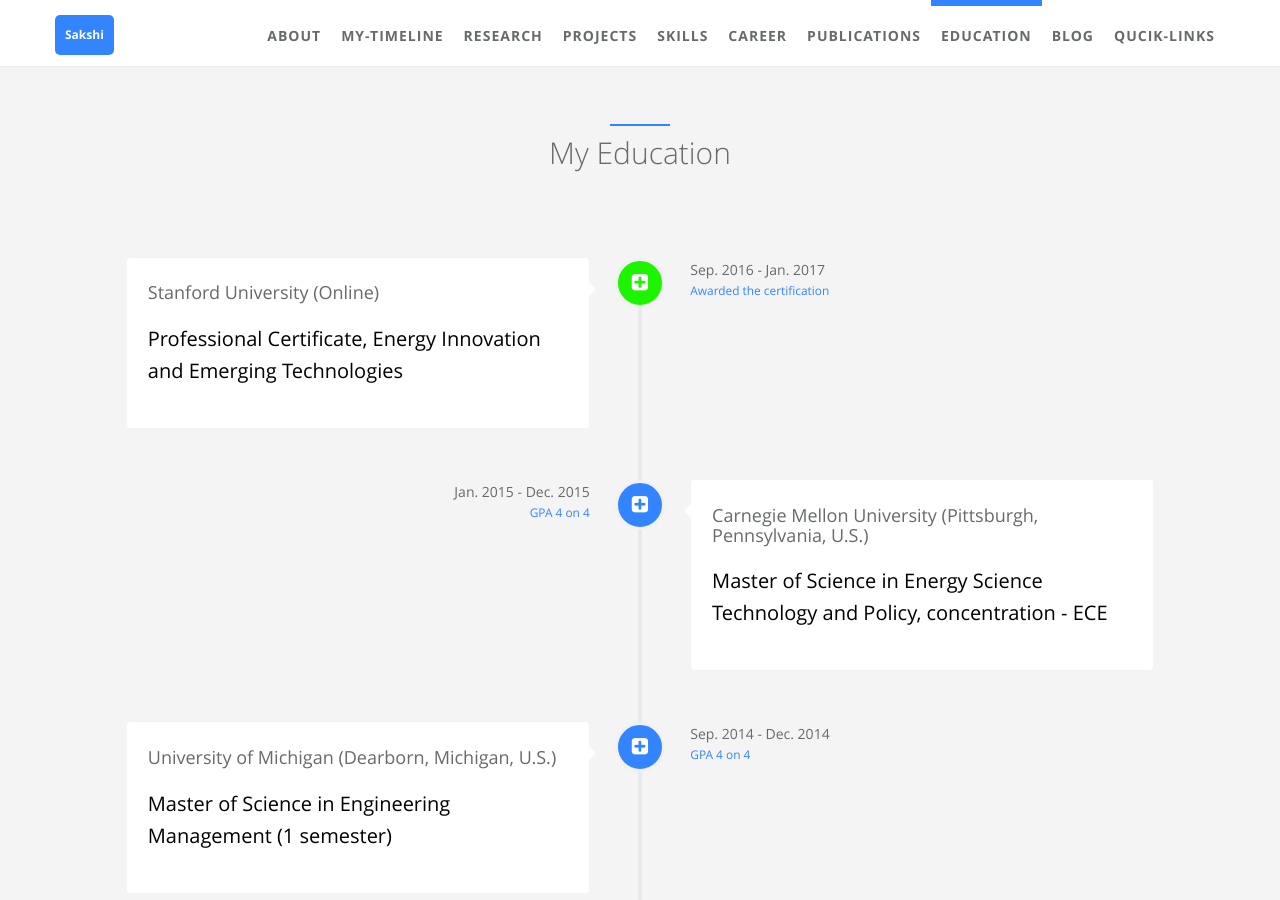
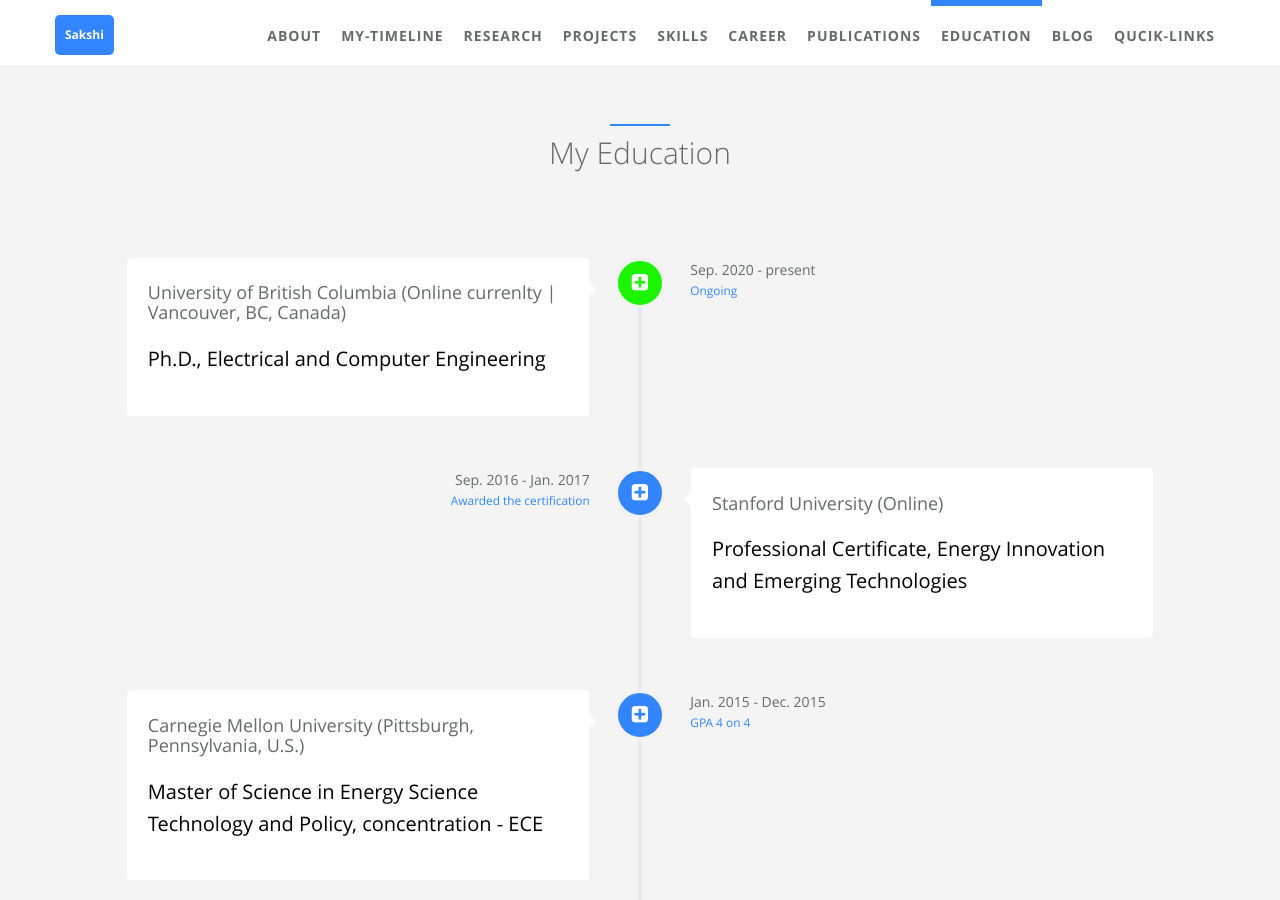
Before and after one commit to sakshi-mishra/sakshi-mishra.github.io, a Jekyll site: the page built from index.html, in a window 1280 px wide and 900 px high, scrolled down 11278 px. Built offline with Jekyll 4.4.1, drawn with Linux system fonts in a browser that asks for light colours.

Commit message:
Updating Ph.D. info

```diff
--- a/_data/index/educations.yml
+++ b/_data/index/educations.yml
@@ -1,5 +1,20 @@
 # educations section data
 # if you don't have language feature(language.yml is empty), ignore "i18n" items
+- name:
+    detail: University of British Columbia (Online currenlty | Vancouver, BC, Canada)
+    i18n: company_a
+  desc:
+    detail: Ph.D., Electrical and Computer Engineering
+    i18n: company_a_desc
+  date:
+    detail: Sep. 2020 - present
+    i18n: company_a_date
+  job:
+    detail: Ongoing
+    i18n: company_a_job
+  icon: fa-plus-square
+  present: true
+
 - name:
     detail: Stanford University (Online)
     i18n: company_a
@@ -13,7 +28,7 @@
     detail: Awarded the certification
     i18n: company_a_job
   icon: fa-plus-square
-  present: true
+  present: false
 
 - name:
     detail: Carnegie Mellon University (Pittsburgh, Pennsylvania, U.S.)
```
